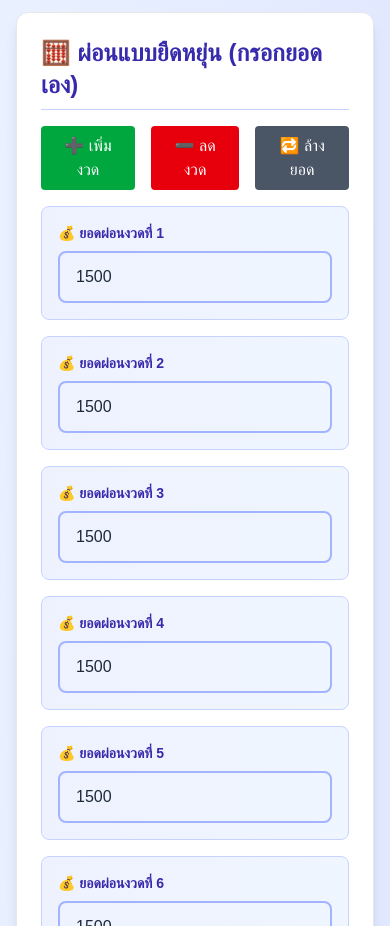
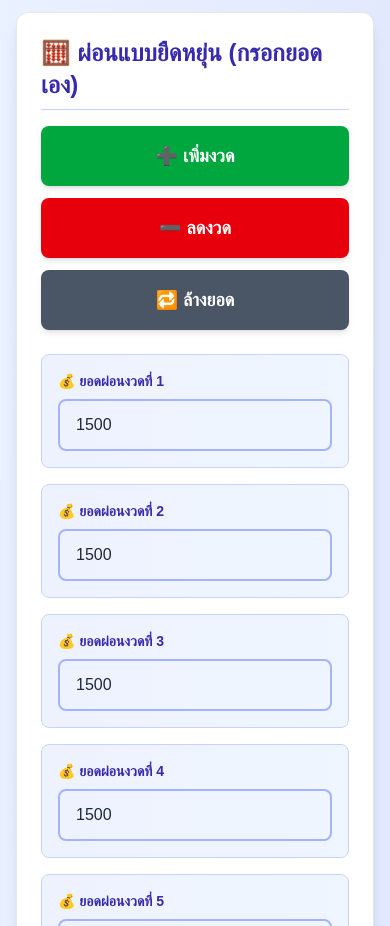
Before and after one commit to FAMAS73/G15, a Next.js app: page / in a window 390 px wide. Shown: the part 4740-5666 px from the top of the page. Built offline with nearby package versions, Linux system fonts and the light colour scheme.

Commit message:
Fix zero down payment calculation and improve mobile button usability - larger touch targets and better responsive design

```diff
--- a/src/app/page.tsx
+++ b/src/app/page.tsx
@@ -111,10 +111,10 @@ export default function LaptopContract() {
   // Calculate installments (with comprehensive safety checks)
   useEffect(() => {
     try {
-      // Safety checks to prevent errors
-      if (!totalPrice || !downPayment || !monthlyAmount ||
-          totalPrice <= 0 || downPayment < 0 || monthlyAmount <= 0 ||
-          downPayment >= totalPrice) {
+      // Safety checks to prevent errors - allow downPayment to be 0
+      if (!totalPrice || downPayment < 0 || !monthlyAmount ||
+          totalPrice <= 0 || monthlyAmount <= 0 ||
+          downPayment > totalPrice) {
         setInstallments([]);
         return;
       }
@@ -286,7 +286,7 @@ export default function LaptopContract() {
   // Safe flexible installments calculation
   const calculateFlexibleInstallments = () => {
     try {
-      if (!totalPrice || !downPayment || totalPrice <= 0 || downPayment < 0) {
+      if (!totalPrice || downPayment < 0 || totalPrice <= 0) {
         return [];
       }
 
@@ -532,23 +532,26 @@ export default function LaptopContract() {
         <div className="bg-white rounded-xl shadow-lg border border-gray-200 p-6">
           <h2 className="text-2xl font-semibold mb-4 text-indigo-800 border-b border-indigo-200 pb-2">🧮 ผ่อนแบบยืดหยุ่น (กรอกยอดเอง)</h2>
 
-          <div className="flex gap-4 mb-4">
+          <div className="flex flex-col sm:flex-row gap-3 mb-6">
             <button
               onClick={addFlexPayment}
-              className="bg-green-600 text-white px-4 py-2 rounded hover:bg-green-700 transition-colors"
+              className="flex-1 bg-green-600 text-white px-6 py-4 rounded-lg hover:bg-green-700 active:bg-green-800 transition-colors font-semibold text-lg shadow-md touch-manipulation"
+              style={{ minHeight: '48px', minWidth: '48px' }}
             >
               ➕ เพิ่มงวด
             </button>
             <button
               onClick={removeFlexPayment}
               disabled={flexPayments.length <= 1}
-              className="bg-red-600 text-white px-4 py-2 rounded hover:bg-red-700 transition-colors disabled:bg-gray-400"
+              className="flex-1 bg-red-600 text-white px-6 py-4 rounded-lg hover:bg-red-700 active:bg-red-800 transition-colors disabled:bg-gray-400 disabled:cursor-not-allowed font-semibold text-lg shadow-md touch-manipulation"
+              style={{ minHeight: '48px', minWidth: '48px' }}
             >
               ➖ ลดงวด
             </button>
             <button
               onClick={() => setFlexPayments(Array(flexPayments.length).fill(1500))}
-              className="bg-gray-600 text-white px-4 py-2 rounded hover:bg-gray-700 transition-colors"
+              className="flex-1 bg-gray-600 text-white px-6 py-4 rounded-lg hover:bg-gray-700 active:bg-gray-800 transition-colors font-semibold text-lg shadow-md touch-manipulation"
+              style={{ minHeight: '48px', minWidth: '48px' }}
             >
               🔁 ล้างยอด
             </button>
```
